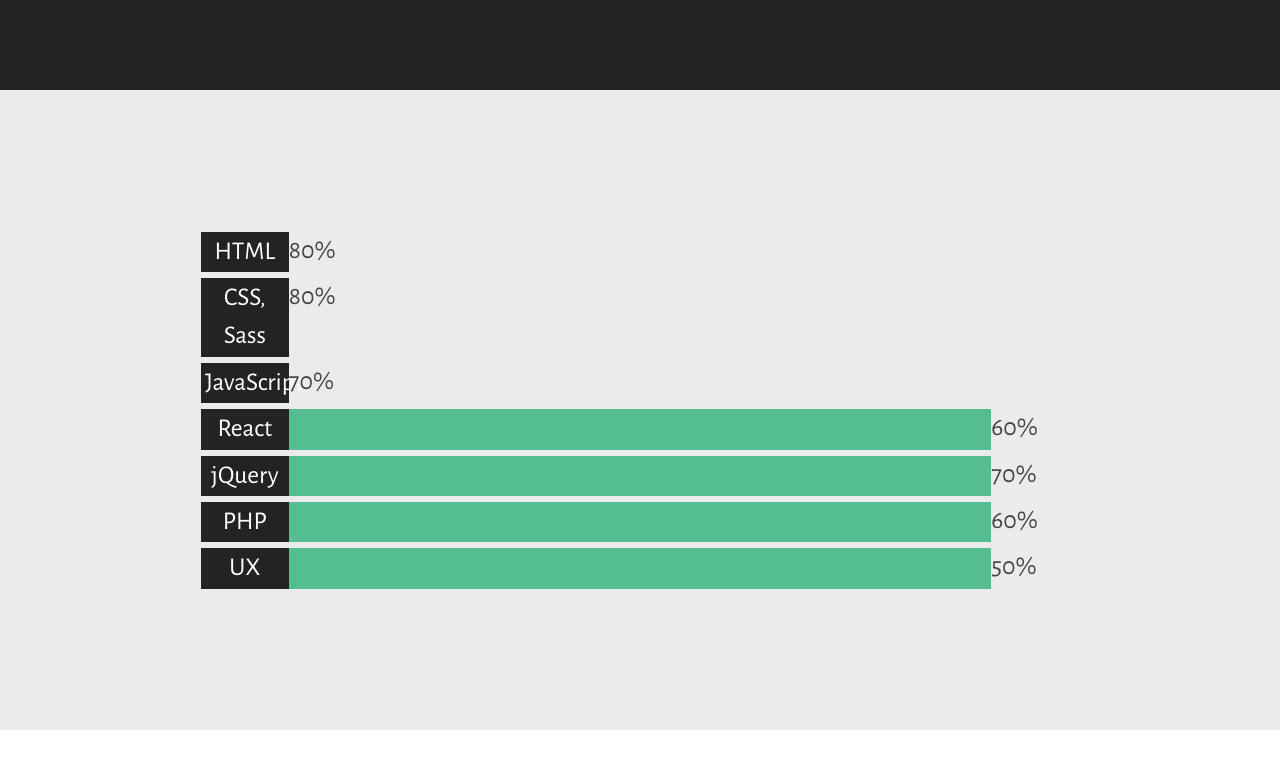
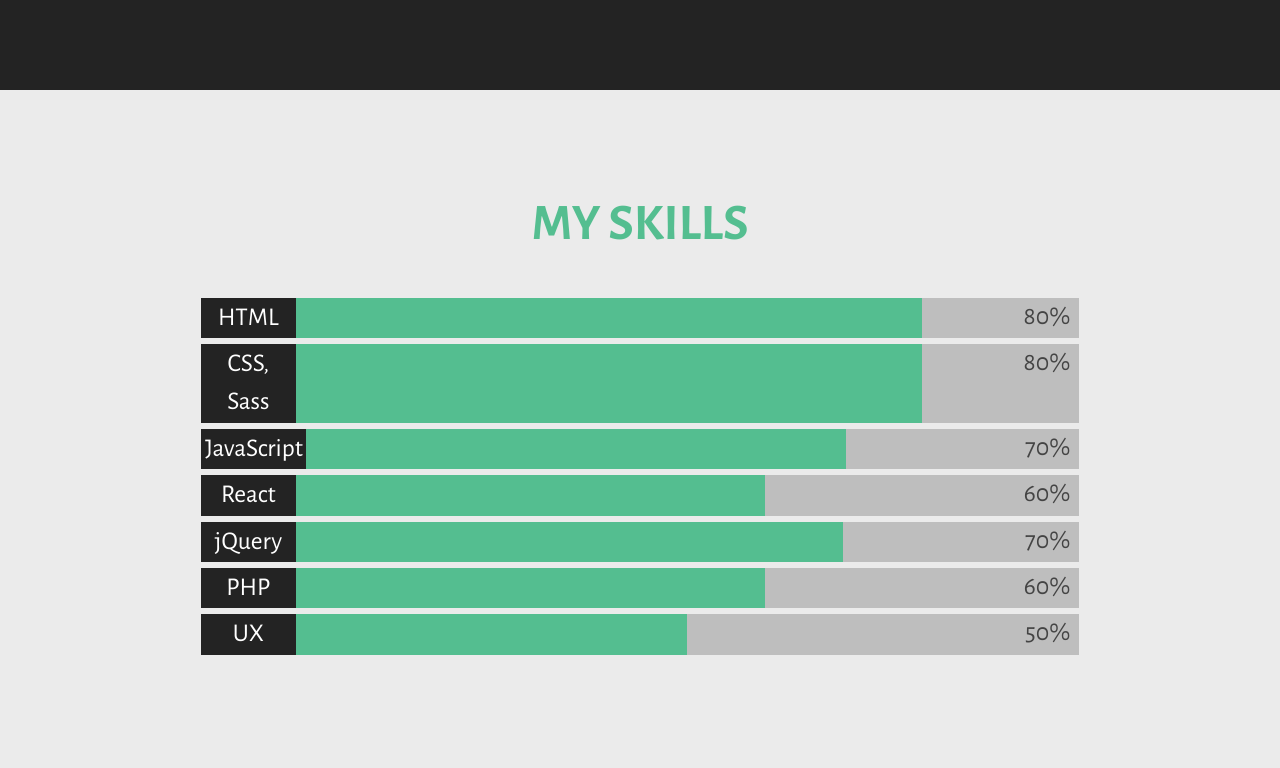
Before and after one commit to AndreaDvorakova/CodingBootcamp_Aneta_Webbie_Portfolio, a website: page src/index.html in a window 1280 px wide. Shown: the part 1452-2220 px from the top of the page. Before the commit the page ends 2182 px from the top, so only its background shows below. Drawn offline with nearby package versions, Linux system fonts and the light colour scheme; files that its build step writes are made by us from their sources.

Commit message:
adding finished skills section html and css

```diff
--- a/src/index.html
+++ b/src/index.html
@@ -95,6 +95,7 @@
       </div>
 
       <div class="skills">
+        <h3>MY SKILLS</h3>
         <div class="skills__bar">
           <div class="skills__bar_dark">HTML</div>
           <div class="skills__bar_green_80"></div>
@@ -102,8 +103,8 @@
         </div>
         <div class="skills__bar">
           <div class="skills__bar_dark">CSS, Sass</div>
-          <div class="skills__bar_green_20"></div>
-          <div class="skills__bar_light_80">80%</div>
+          <div class="skills__bar_green_80"></div>
+          <div class="skills__bar_light_20">80%</div>
         </div>
         <div class="skills__bar">
           <div class="skills__bar_dark">JavaScript</div>
@@ -112,22 +113,22 @@
         </div>
         <div class="skills__bar">
           <div class="skills__bar_dark">React</div>
-          <div class="skills__bar_green"></div>
-          <div class="skills__bar_light_60">60%</div>
+          <div class="skills__bar_green_60"></div>
+          <div class="skills__bar_light_40">60%</div>
         </div>
         <div class="skills__bar">
           <div class="skills__bar_dark">jQuery</div>
-          <div class="skills__bar_green"></div>
-          <div class="skills__bar_light_70">70%</div>
+          <div class="skills__bar_green_70"></div>
+          <div class="skills__bar_light_30">70%</div>
         </div>
         <div class="skills__bar">
           <div class="skills__bar_dark">PHP</div>
-          <div class="skills__bar_green"></div>
-          <div class="skills__bar_light_60">60%</div>
+          <div class="skills__bar_green_60"></div>
+          <div class="skills__bar_light_40">60%</div>
         </div>
         <div class="skills__bar">
           <div class="skills__bar_dark">UX</div>
-          <div class="skills__bar_green"></div>
+          <div class="skills__bar_green_50"></div>
           <div class="skills__bar_light_50">50%</div>
         </div>
       </div>
--- a/src/scss/style.scss
+++ b/src/scss/style.scss
@@ -154,12 +154,17 @@
 
 .skills {
   width: 100%;
-  height: 80vh;
+  height: 90vh;
   padding: 1%;
   display: flex;
   flex-direction: column;
   justify-content: center;
   align-items: center;
+  h3 {
+    color: $green;
+    font-size: 2em;
+    margin-top: -3%;
+  }
 
   &__bar {
     display: flex;
@@ -167,34 +172,55 @@
     width: 70%;
     margin: 3px;
     &_dark {
-      width: 10%;
+      width: 12%;
       color: $white;
       background: $dark_grey;
       padding: 1px 4px;
       text-align: center;
     }
     &_green {
-      background-color: $green;
-      width: 80%;
-      //     &_80 {
-      //       width: 8em;
-      //     }
-      //     &_70 {
-      //       width: 7em;
-      //     }
-      //     &_60 {
-      //       width: 6em;
-      //     }
-      //     &_50 {
-      //       width: 5em;
-      //     }
-      //   }
-      //   &_light {
-      //     color: $dark_grey;
-      //     background: #c8c8c8;
-      //     &_20 {
-      //       width: 2em;
-      //     }
+      &_80 {
+        width: 80%;
+        background-color: $green;
+      }
+      &_70 {
+        width: 70%;
+        background-color: $green;
+      }
+      &_60 {
+        width: 60%;
+        background-color: $green;
+      }
+      &_50 {
+        width: 50%;
+        background-color: $green;
+      }
+    }
+    &_light {
+      &_20 {
+        width: 20%;
+        background-color: #bebebe;
+        padding-right: 1%;
+        text-align: end;
+      }
+      &_30 {
+        width: 30%;
+        background-color: #bebebe;
+        padding-right: 1%;
+        text-align: end;
+      }
+      &_40 {
+        width: 40%;
+        background-color: #bebebe;
+        padding-right: 1%;
+        text-align: end;
+      }
+      &_50 {
+        width: 50%;
+        background-color: #bebebe;
+        padding-right: 1%;
+        text-align: end;
+      }
     }
   }
 }
```
